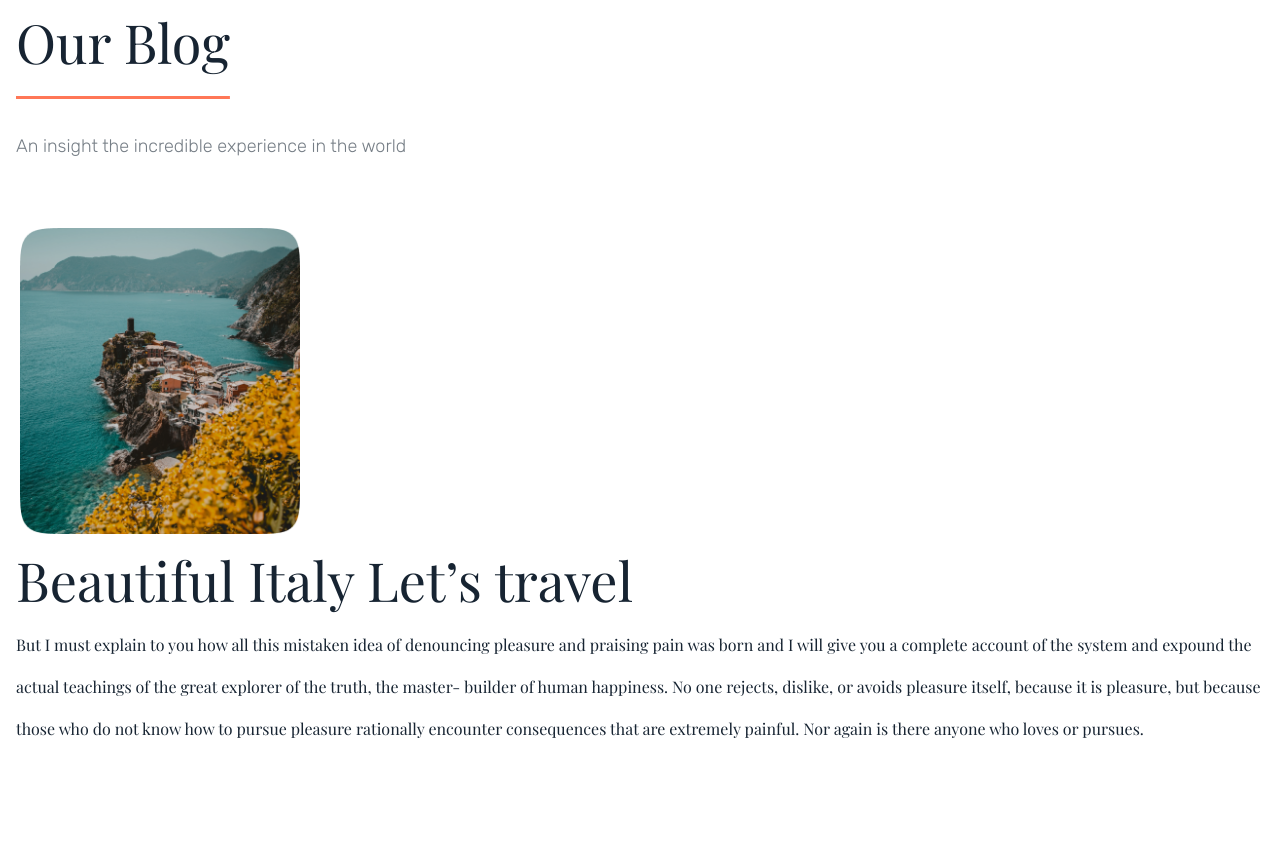
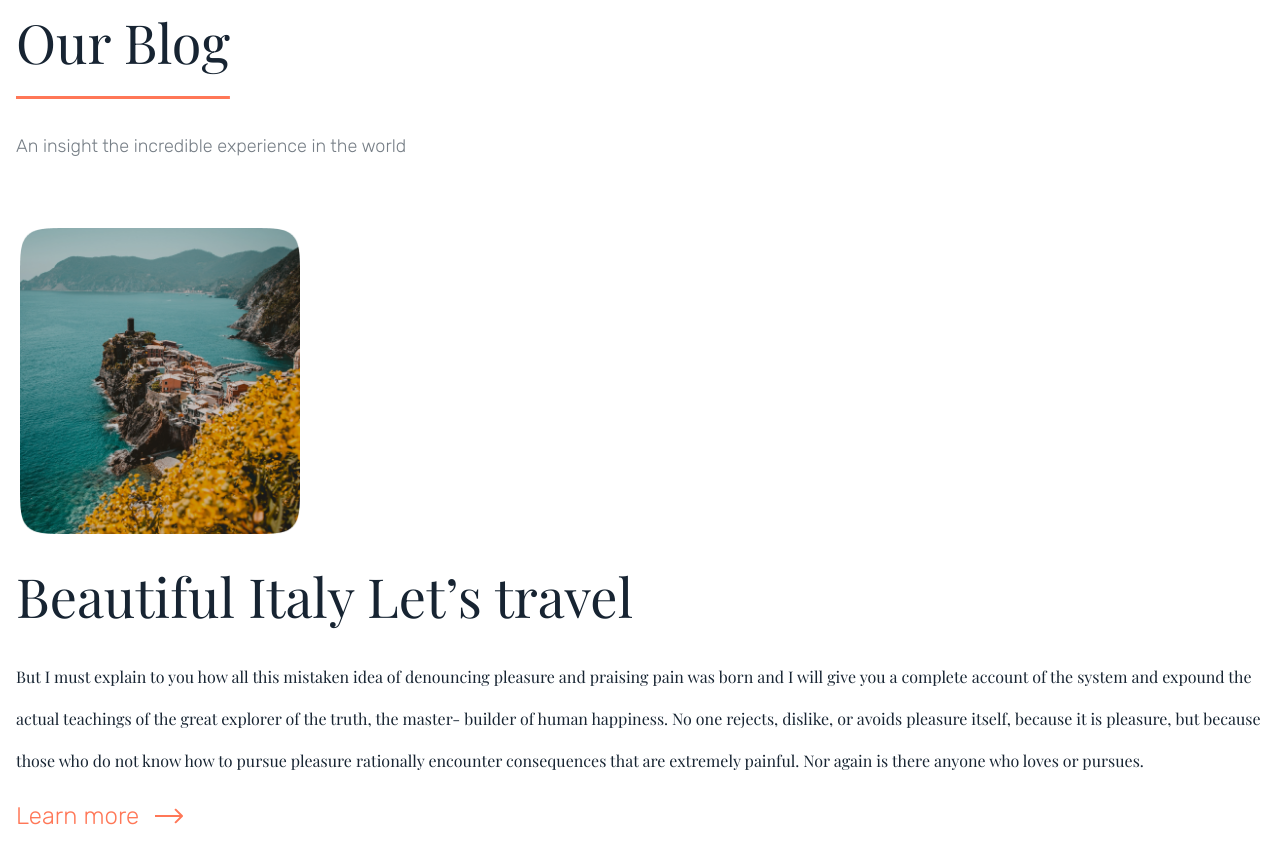
Before and after one commit to cricomig/202301-W1CH5-6-Covadonga, a website: page index.html in a window 1280 px wide. Before the commit the page ends 800 px from the top, so only its background shows below. Drawn offline with nearby package versions, Linux system fonts and the light colour scheme.

Commit message:
Blog section finished

```diff
--- a/index.html
+++ b/index.html
@@ -62,6 +62,11 @@
           anyone who loves or pursues.</p>
 
     </article>
+    <div class="blog-nav">
+      <nav>
+        <p class="blog-nav__text">Learn more</p>
+      </nav><img class="blog-nav__arrow" src="images/icons/Arrow.svg" alt="Right arrow.">
+    </div>
 
   </section>
 
--- a/sass/style.scss
+++ b/sass/style.scss
@@ -5,7 +5,7 @@ $black: #172432; //Footer, back buttons, h1 and p.
 $subtitle-color: #767e86; //Subtitles, offers and newsletter.
 $newsletter-background: #ffe8d4; //Light orange for the input background color of the newsletter.
 $experiences-background: #f5f6f7; //Light gray for the review's background box.
-$offer-background: #fff8f1; //Light orange for the offers boxs background.
+$offer-background: #fff8f1; //Light orange for the offers boxes background.
 
 // Font variables
 
@@ -51,10 +51,11 @@ body {
     font-size: 1.125rem;
     padding-bottom: 3rem;
   }
+
   &-article {
     display: flex;
     flex-direction: column;
-    gap: 1rem;
+    gap: 2rem;
     align-items: flex-start;
 
     &__title {
@@ -83,4 +84,13 @@ body {
       border: none;
     }
   }
+  &-nav {
+    display: flex;
+    gap: 1rem;
+    &__text {
+      color: $primary-color;
+      font-family: $secondary-font;
+      font-size: 1.5rem;
+    }
+  }
 }
```
Also changed, not shown: css/style.css, images/icons/Arrow.svg (added), 5 other files.
